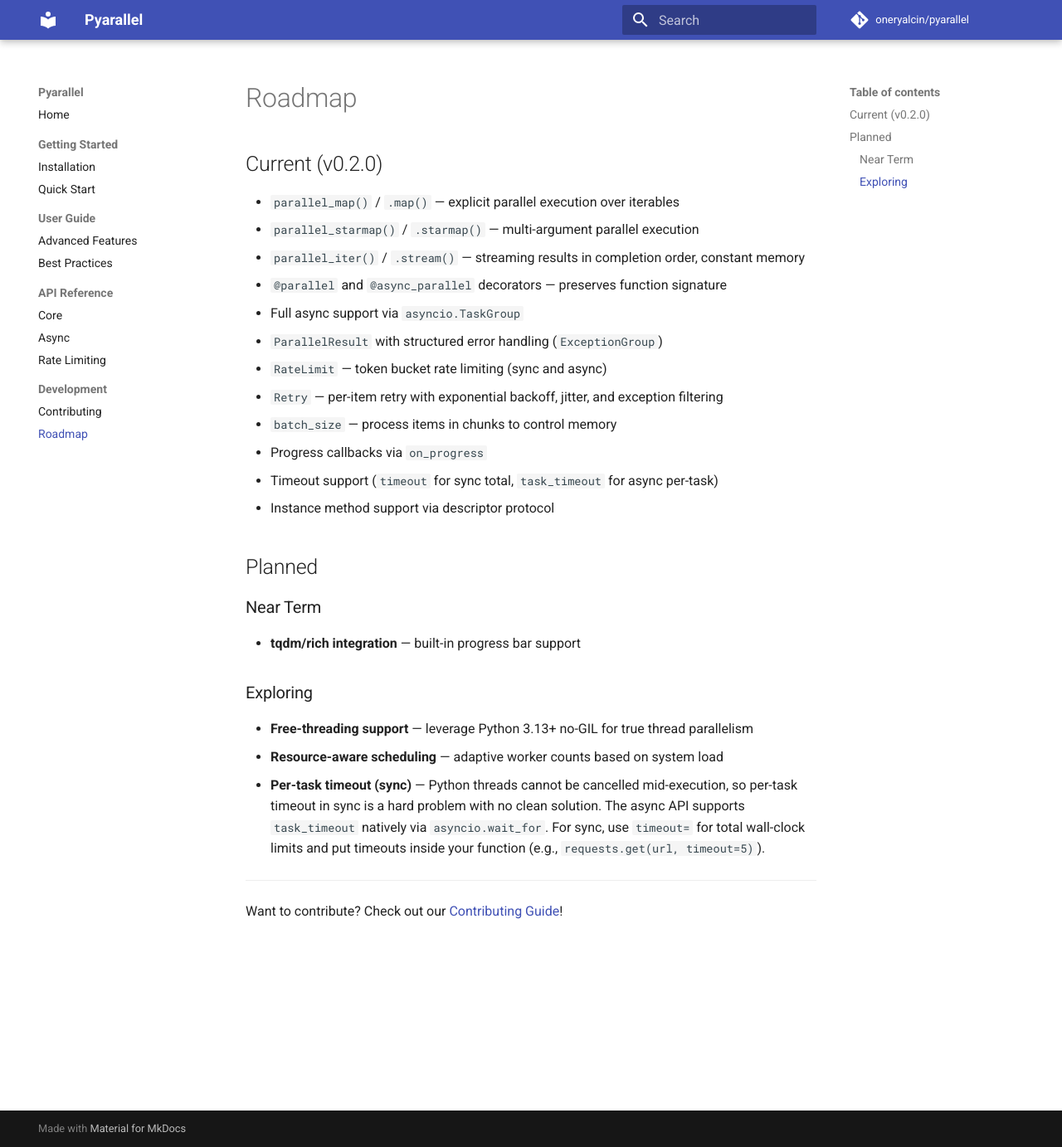
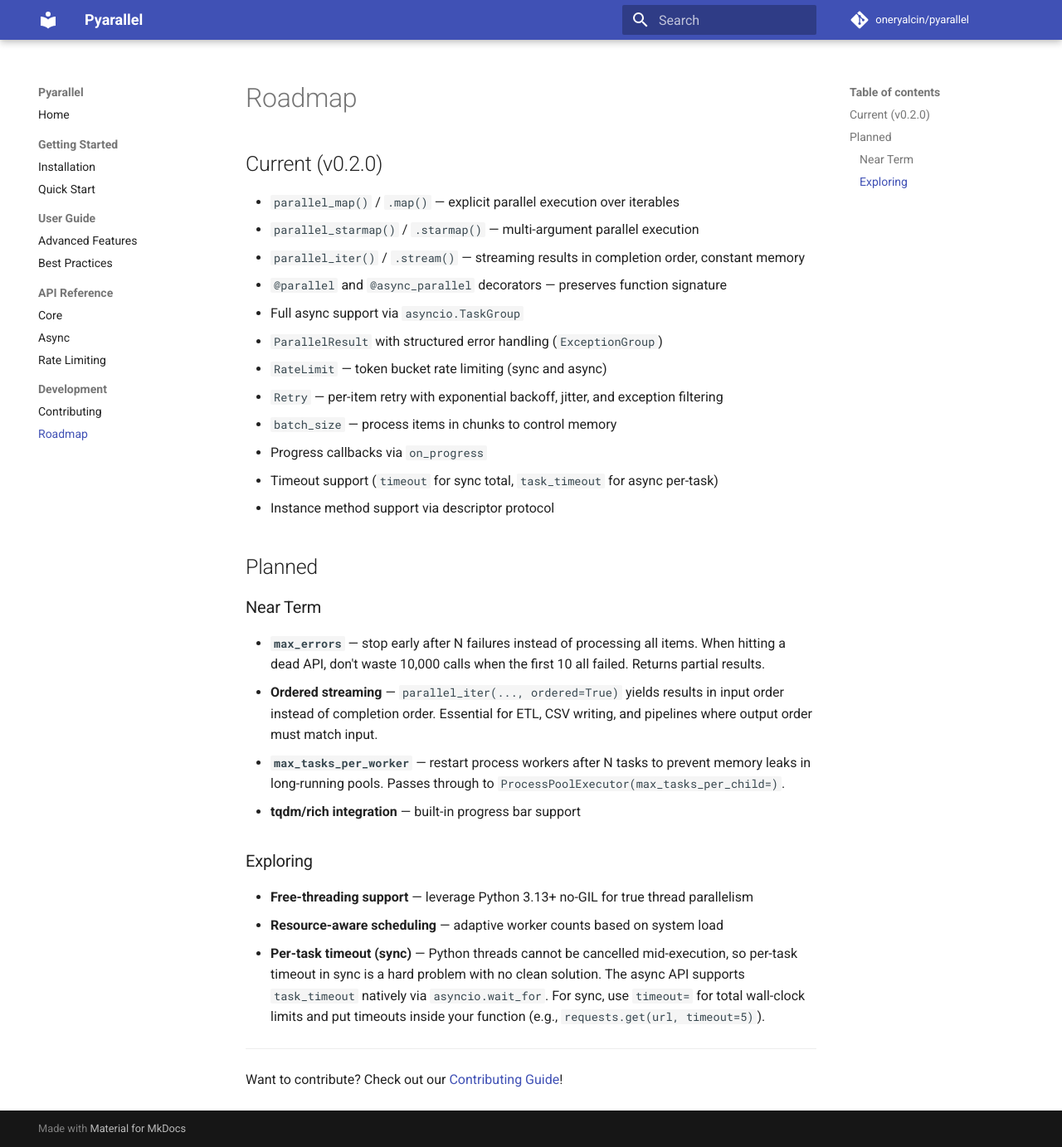
Before and after one commit to oneryalcin/pyarallel, an MkDocs documentation site: the page built from docs/development/roadmap.md, in a window 1280 px wide and 1383 px high. Shown: the whole window at 83% size. Built offline with MkDocs 1.6.1 and Material for MkDocs 9.7.7, drawn with Linux system fonts in a browser that asks for light colours; comment, search, counter and statistics services are not loaded.

Commit message:
Add max_errors, ordered streaming, max_tasks_per_worker to roadmap
Three near-term features that genuinely solve production problems:
- max_errors: stop early when hitting a dead service
- ordered=True on parallel_iter: input-order streaming for ETL
- max_tasks_per_worker: prevent memory leaks in process pools

https://claude.ai/code/session_01RHTs4at74CA2wwTTQWQo52

```diff
--- a/docs/development/roadmap.md
+++ b/docs/development/roadmap.md
@@ -19,6 +19,9 @@
 
 ### Near Term
 
+- **`max_errors`** — stop early after N failures instead of processing all items. When hitting a dead API, don't waste 10,000 calls when the first 10 all failed. Returns partial results.
+- **Ordered streaming** — `parallel_iter(..., ordered=True)` yields results in input order instead of completion order. Essential for ETL, CSV writing, and pipelines where output order must match input.
+- **`max_tasks_per_worker`** — restart process workers after N tasks to prevent memory leaks in long-running pools. Passes through to `ProcessPoolExecutor(max_tasks_per_child=)`.
 - **tqdm/rich integration** — built-in progress bar support
 
 ### Exploring
```
